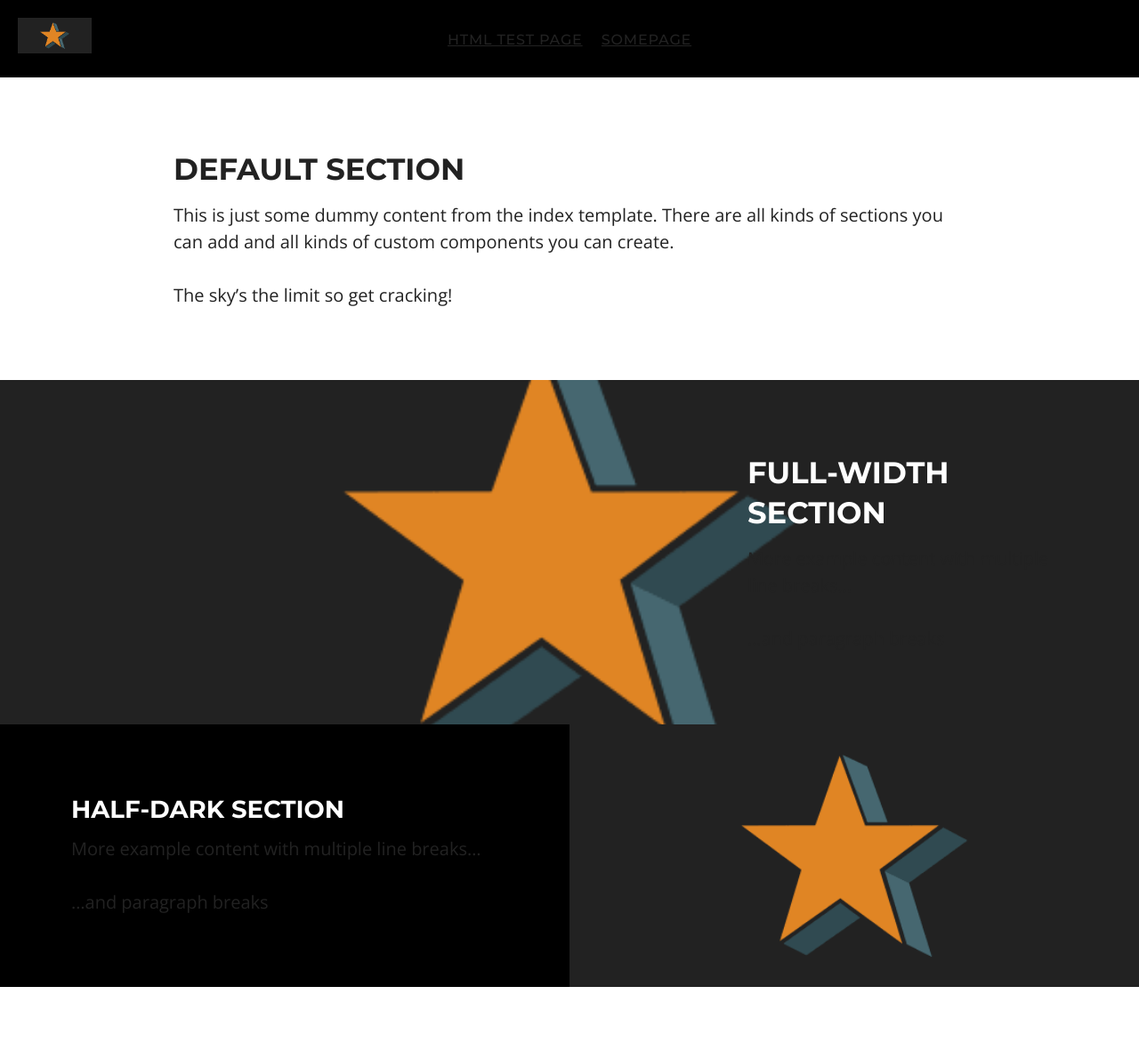
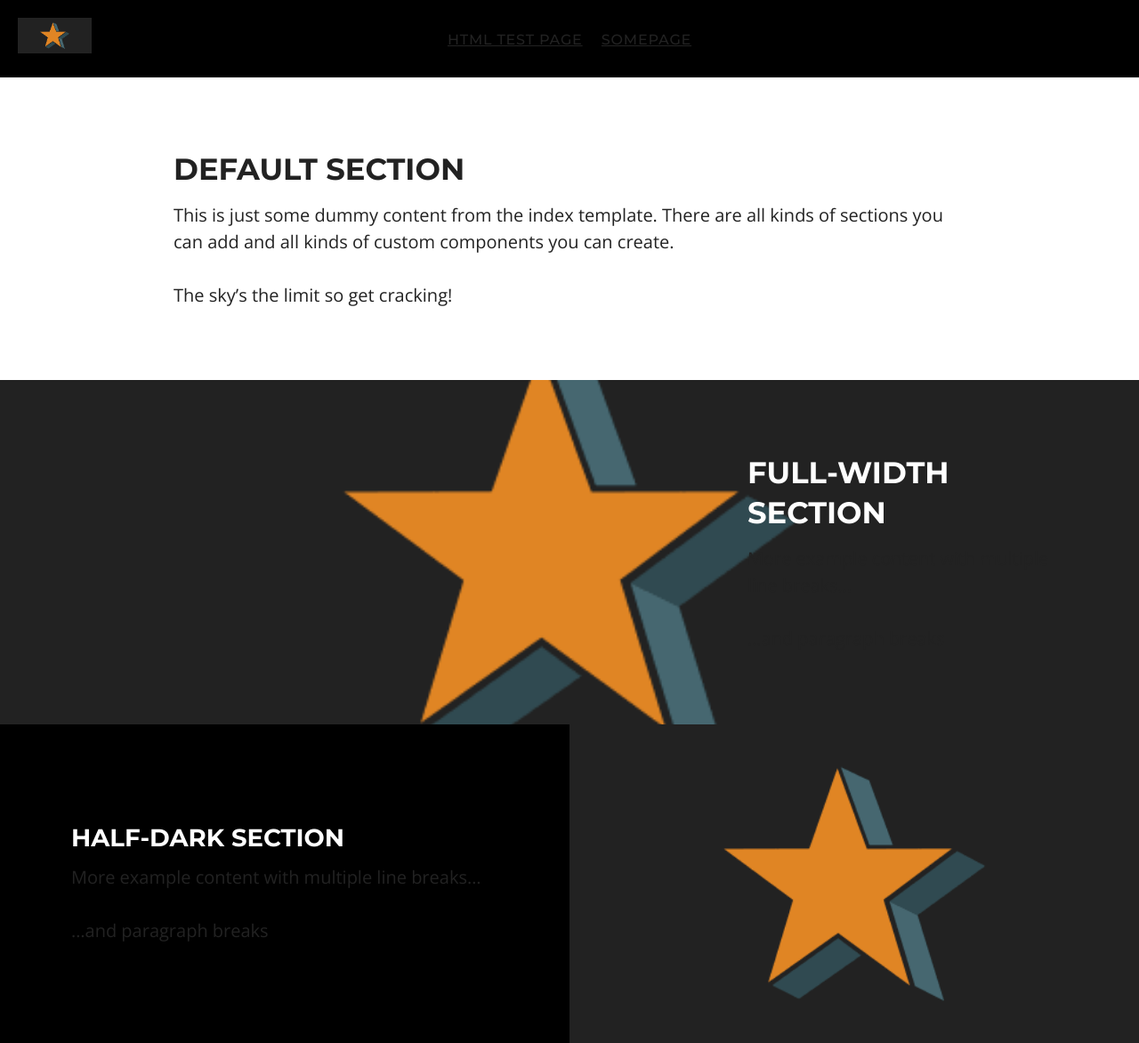
Before and after one commit to jerturowetz/jekyll-gutenberg-html5, a Jekyll site: the page built from src/index.md, in a window 1280 px wide. Shown: the whole page at 89% size. Built offline with Jekyll 4.4.1, drawn with Linux system fonts in a browser that asks for light colours; before the commit the page ends 1109 px from its top, so only the background shows below that.

Commit message:
adjust padding on image containers

```diff
--- a/src/_sass/theme/_sections.scss
+++ b/src/_sass/theme/_sections.scss
@@ -95,19 +95,21 @@
 
 .section-half-image {
     width: 100%;
+    padding-bottom: 56%;
     flex: 1 1 auto;
     align-self: stretch;
 
     @media (min-width: $small-devices) {
         width: 50%;
+        padding-bottom: 28%
     }
 
     &__content {
-        padding: 2rem;
+      padding: 0;
 
-        @media ( min-width: $small-devices ) {
-            padding: 4rem;
-        }
+      @media ( min-width: $small-devices ) {
+          padding: 0;
+      }
 
     }
 
```
